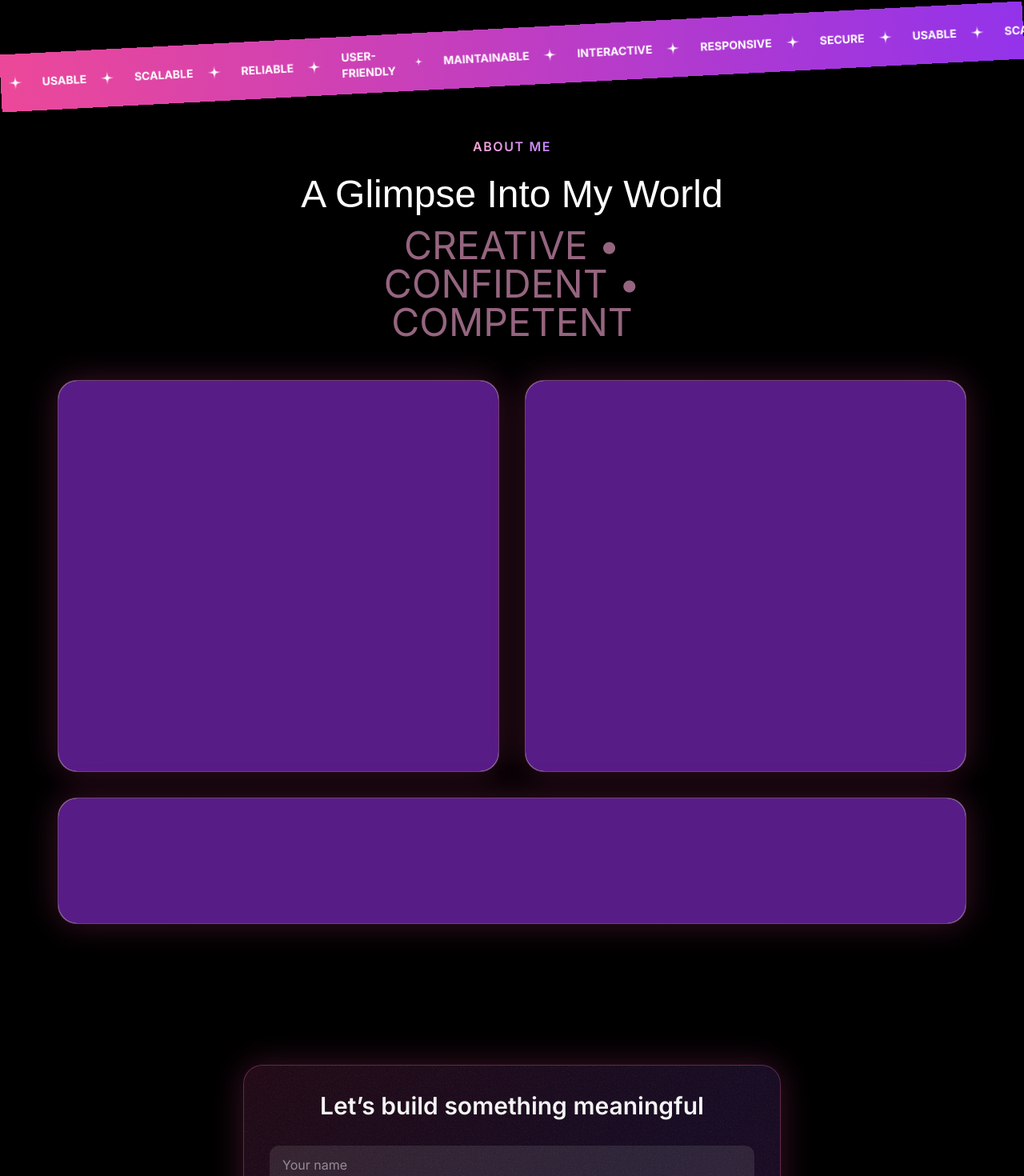
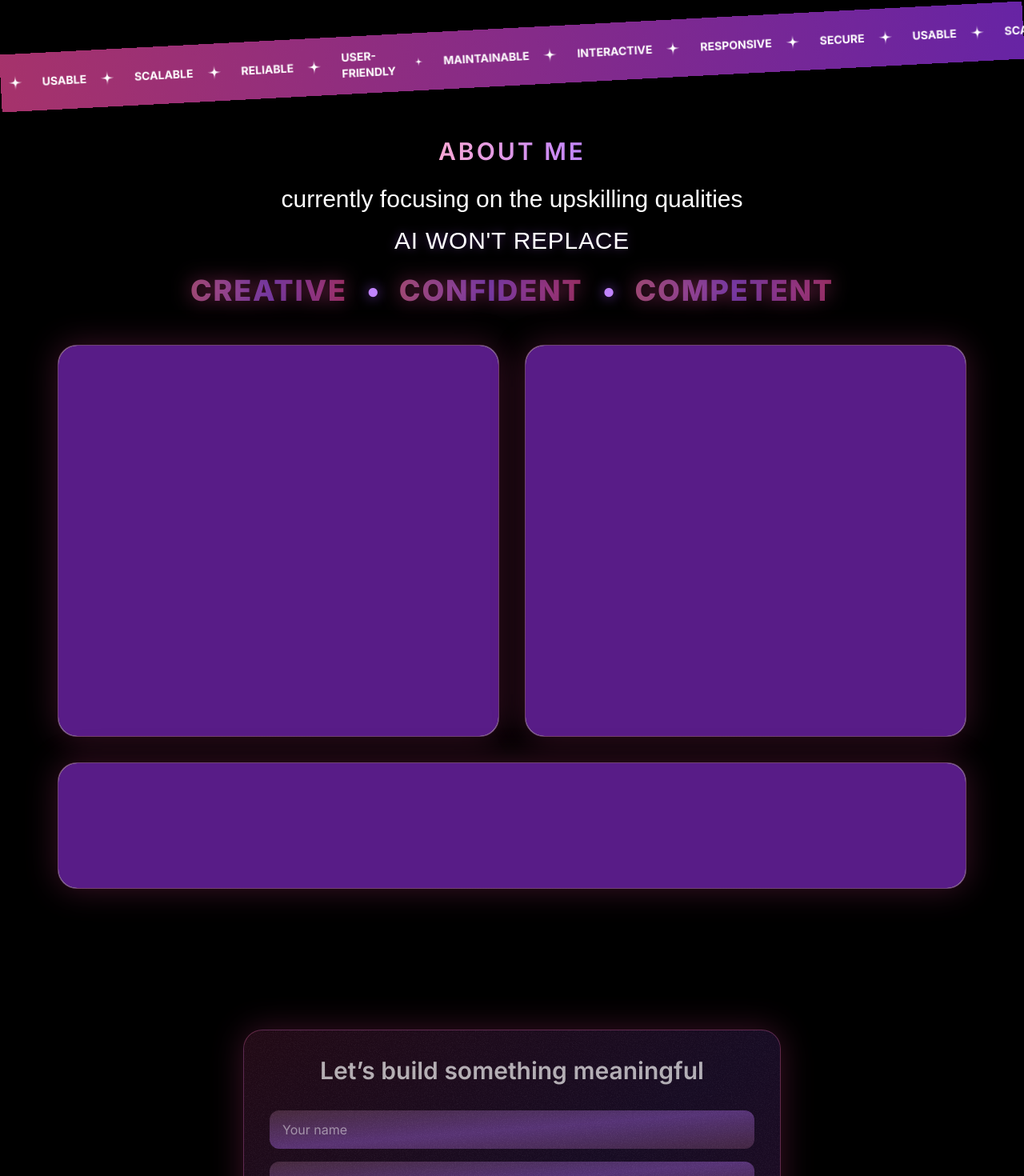
Before and after one commit to shrutiphad/ShrutiPortfolio, a Next.js app: page / in a window 1280 px wide. Shown: the part 4262-5732 px from the top of the page at 80% size. Built offline with nearby package versions, Linux system fonts and the light colour scheme; a web font is replaced by a local one.

Commit message:
adding colour gradient

```diff
--- a/src/components/SectionHeader.tsx
+++ b/src/components/SectionHeader.tsx
@@ -5,27 +5,29 @@ export const SectionHeader = ({
 } : {
     title: string;
 eyebrow: string;
-description: string;
+description: React.ReactNode;
   }) =>
 {
   return (
     <>
       <div className="flex justify-center">
     <p className="uppercase font-semibold tracking-widest bg-gradient-to-r
-     from-pink-300 to-purple-400
+     from-pink-300 to-purple-400 text-3xl
      text-transparent bg-clip-text text-center">
       {eyebrow}
     </p>
   </div>
 
-  <h2 className="font-serif text-3xl md:text-5xl text-center mt-6">
+  <h2 className="font-serif text-3xl md:text-3xl text-center mt-6">
    {title}
   </h2>
 
-  <p className="text-center md:text-lg lg:text-5xl
-   text-pink-300/60 mt-4 max-w-md mx-auto">
-    {description}
-  </p>
+
+      <p className="font-serif text-center md:text-lg lg:text-xl
+       text-pink-300/60 mt-4 max-w-xl mx-auto leading-relaxed">
+  {description}
+</p>
+
     </>
   )
 }
--- a/src/sections/About.tsx
+++ b/src/sections/About.tsx
@@ -20,7 +20,9 @@ import JavaScriptIcon from "@/assets/icons/javascript.svg";
 import PythonIcon from "@/assets/icons/python.svg";
 import { TechIcon } from "@/components/TechIcon";
 import { useEffect, useState } from "react";
+import { motion } from "framer-motion";
 
+const words = ["CREATIVE", "CONFIDENT", "COMPETENT"];
 const toolItems = [
   { title: "JavaScript", iconType: JavaScriptIcon },
   { title: "Python", iconType: PythonIcon },
@@ -59,13 +61,69 @@ export const AboutSection = () => {
     <section id="about" className="pb-24">
       <SectionHeader
         eyebrow="About Me"
-        title="A Glimpse Into My World"
-        description="CREATIVE • CONFIDENT • COMPETENT"
+        title="currently focusing on the upskilling qualities"
+        description={
+          <>
+            <span className="
+               block mt-2
+               text-xl md:text-2xl lg:text-3xl
+                tracking-wide
+               bg-gradient-to-r text-white
+               bg-clip-text text-transparent
+               drop-shadow-[0_0_6px_rgba(168,85,247,0.4)]
+               hover:drop-shadow-[0_0_18px_rgba(168,85,247,1)]
+               transition-all duration-300
+             ">
+              AI WON'T REPLACE
+            </span>
+          </>
+        }
       />
+
+      <div className="flex justify-center items-center gap-6 mt-6">
+  {words.map((word, index) => (
+    <div key={word} className="flex items-center gap-6">
+
+      <motion.span
+        initial={{ y: 0 }}
+        animate={{ y: [0, -30, 0] }}
+        transition={{
+          duration: 0.7,
+          repeat: Infinity,
+          repeatDelay: 1,
+          delay: index * 0.25,
+        }}
+        className="
+          text-2xl md:text-3xl lg:text-4xl
+          font-extrabold
+          bg-gradient-to-r from-pink-400/60 via-purple-500/60 to-pink-500/60
+          bg-clip-text text-transparent
+          tracking-wider
+          drop-shadow-[0_0_12px_rgba(236,72,153,0.9)]
+        "
+      >
+        {word}
+      </motion.span>
+
+      {index < words.length - 1 && (
+        <span className="
+          text-3xl md:text-4xl
+          font-bold
+          text-purple-400
+          drop-shadow-[0_0_8px_rgba(168,85,247,0.8)]
+        ">
+          •
+        </span>
+      )}
+
+    </div>
+  ))}
+</div>
+
 
       <div className="container mt-12 grid gap-8 md:grid-cols-2">
 
-        {/* System Design */}
+
         <Card className="gradient-card">
           <div className="flex items-center gap-3 text-pink-300">
             <StarIcon className="size-5" />
@@ -85,7 +143,7 @@ export const AboutSection = () => {
           />
         </Card>
 
-        {/* Tech Stack */}
+
         <Card className="gradient-card">
           <div className="flex items-center gap-3 text-pink-300">
             <StarIcon className="size-5" />
@@ -112,7 +170,8 @@ export const AboutSection = () => {
           </div>
         </Card>
 
-        {/* Beyond Code */}
+
+
         <Card className="gradient-card md:col-span-2">
           <div className="flex items-center gap-3 text-pink-300">
             <StarIcon className="size-5" />
--- a/src/sections/Contact.tsx
+++ b/src/sections/Contact.tsx
@@ -1,6 +1,6 @@
 import grainImage from "@/assets/images/grain.jpg";
 
-const CONTACT_EMAIL = "shrutiphad.dev@gmail.com";
+const CONTACT_EMAIL = "shrutiphadwork@gmail.com";
 
 export const ContactSection = () => {
   return (
@@ -14,7 +14,7 @@ export const ContactSection = () => {
             style={{ backgroundImage: `url(${grainImage.src})` }}
           />
 
-          <h3 className="text-center text-3xl font-semibold text-white">
+          <h3 className="text-center text-3xl font-semibold text-white/70">
             Let’s build something meaningful
           </h3>
 
@@ -29,7 +29,7 @@ export const ContactSection = () => {
               name="name"
               required
               placeholder="Your name"
-              className="rounded-xl px-4 py-3 bg-white/10 text-white placeholder-white/50 outline-none focus:ring-2 focus:ring-pink-400"
+              className="rounded-xl px-4 py-3 bg-white/10 text-white placeholder-white/50 outline-none focus:ring-2 bg-gradient-to-br  from-pink-400/10 via-purple-500/35 to-pink-500/10  "
             />
 
             <input
@@ -37,7 +37,8 @@ export const ContactSection = () => {
               type="email"
               required
               placeholder="Your email"
-              className="rounded-xl px-4 py-3 bg-white/10 text-white placeholder-white/50 outline-none focus:ring-2 focus:ring-purple-400"
+              className="rounded-xl px-4 py-3 bg-white/10 text-white placeholder-white/50 outline-none focus:ring-2
+              bg-gradient-to-br from-pink-400/10 via-purple-500/35 to-pink-500/10  "
             />
 
             <textarea
@@ -45,13 +46,13 @@ export const ContactSection = () => {
               required
               rows={5}
               placeholder="Your message"
-              className="rounded-xl px-4 py-3 bg-white/10 text-white placeholder-white/50 outline-none focus:ring-2 focus:ring-pink-400"
+              className="rounded-xl px-4 py-3 bg-white/10 text-white placeholder-white/50 outline-none focus:ring-2 bg-gradient-to-br from-pink-400/10 via-purple-500/35 to-pink-500/10 "
             />
 
             <button
               type="submit"
-              className="rounded-xl bg-gradient-to-r from-pink-500 to-purple-600
-              px-6 py-3 font-semibold text-white hover:scale-105 transition"
+              className="rounded-xl  bg-gradient-to-br from-pink-400/40 via-purple-500/50 to-pink-500/40
+              px-9 py-4 font-semibold text-white/70 hover:scale-105 transition"
             >
               Send Message
             </button>
--- a/src/sections/Tape.tsx
+++ b/src/sections/Tape.tsx
@@ -14,7 +14,7 @@ const words = [
 export const TapeSection = () => {
   return (
     <div className="py-16 overflow-x-clip">
-      <div className="bg-gradient-to-r from-pink-500 to-purple-600 -rotate-3">
+      <div className="bg-gradient-to-r from-pink-500/70 to-purple-600/70 -rotate-3">
         <div className="flex">
           <div className="flex gap-6 py-4 animate-tape-scroll">
             {[...words, ...words, ...words].map((word, i) => (
```
